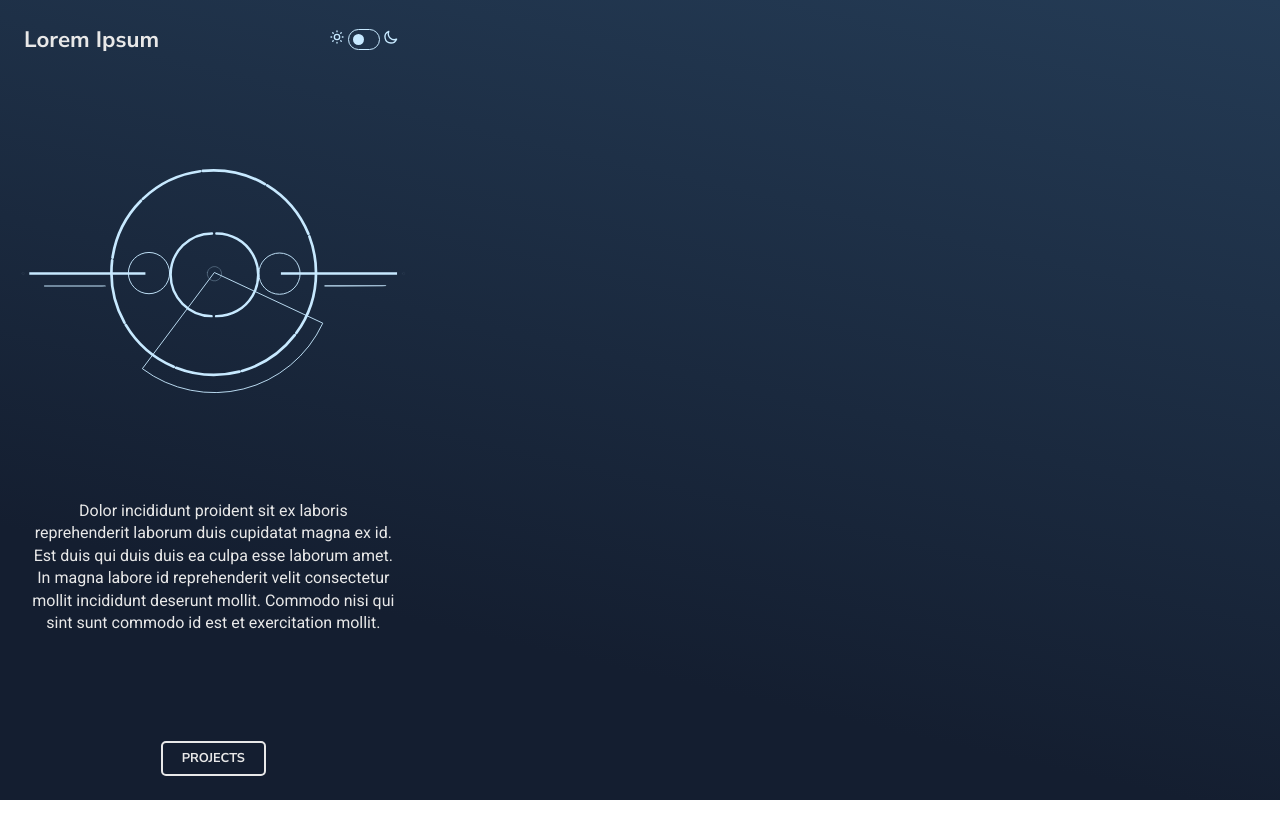
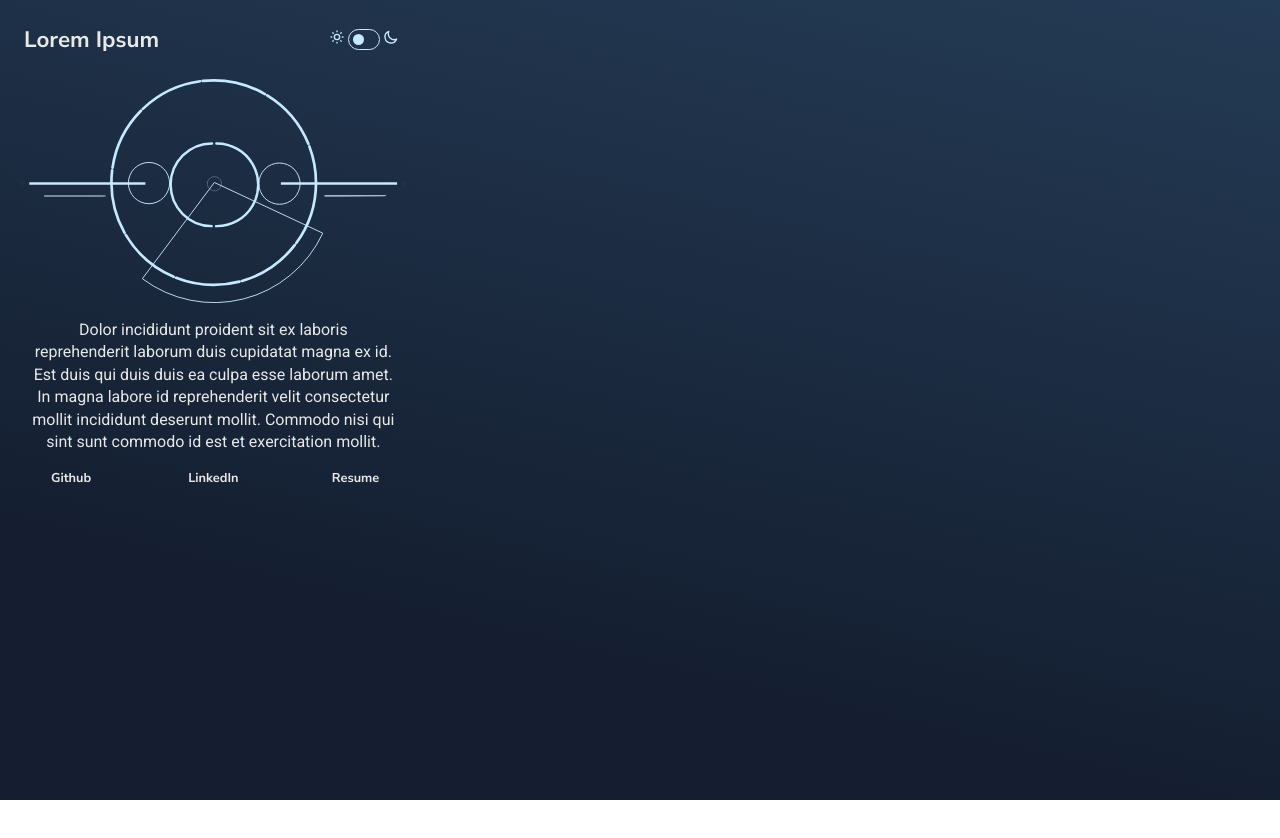
Before and after one commit to EnriOv/portfolio2.0, a React (Create React App) app in the folder 2. Application/: page / in a window 1280 px wide. Shown: the top 838 px of the page. After the commit the page ends 800 px from the top, so only its background shows below. Built offline with nearby package versions, Linux system fonts and the light colour scheme.

Commit message:
Modified logic of welcome component to adjust the needs of the desktop view.

```diff
--- a/2. Application/src/AppLogic.js
+++ b/2. Application/src/AppLogic.js
@@ -33,9 +33,9 @@ const AppLogic = () => {
     const checkDisplayType = () => {
         switch(displayType) {
             case 'desktop':
-                return <DesktopView />
+                return <DesktopView displayType={displayType}/>
             case 'phone':
-                return <PhoneView />
+                return <PhoneView displayType={displayType}/>
             default:
                 return <ProjectCard />
         }
--- a/2. Application/src/components/DesktopView/DesktopView.css
+++ b/2. Application/src/components/DesktopView/DesktopView.css
@@ -6,6 +6,12 @@
   height: 100%;
 }
 
-.desk-topnav {
+.desc-cont {
   grid-area: 1 / 1 / 2 / 2;
 }
+
+.desk-topnav {
+}
+
+.desk-welcome {
+}
--- a/2. Application/src/components/DesktopView/DesktopView.js
+++ b/2. Application/src/components/DesktopView/DesktopView.js
@@ -4,12 +4,14 @@ import WelcomeComp from '../WelcomeComp/WelcomeComp';
 
 import './DesktopView.css';
 
-const DesktopView = () => {
+const DesktopView = (props) => {
+    const {displayType} = props;
+
     return (
         <div className='desktop-view'>
             <div className='desc-cont'>
                 <TopNav className='desk-topnav'/>
-                <WelcomeComp className='welcome-cont'/>
+                <WelcomeComp className='desk-welcome' displayType={displayType}/>
             </div>
 
 
--- a/2. Application/src/components/PhoneView/PhoneView.js
+++ b/2. Application/src/components/PhoneView/PhoneView.js
@@ -5,8 +5,8 @@ import TopNav from '../TopNav/TopNav';
 
 import './PhoneView.css';
 
-const PhoneView = () => {
-    const {showInfo, handleShowInfo, handleView, displayComp} = PhoneViewLogic();
+const PhoneView = (props) => {
+    const {showInfo, handleShowInfo, handleView, displayComp} = PhoneViewLogic(props);
 
     return (
         <div className='phone-view'>
--- a/2. Application/src/components/PhoneView/PhoneViewLogic.js
+++ b/2. Application/src/components/PhoneView/PhoneViewLogic.js
@@ -3,7 +3,8 @@ import {useState} from 'react';
 import ProjectsComp from '../ProjectsComp/ProjectsComp';
 import WelcomeComp from '../WelcomeComp/WelcomeComp';
 
-const PhoneViewLogic = () => {
+const PhoneViewLogic = (props) => {
+    const {displayType} = props;
     const [showInfo, setShowInfo] = useState(false);
     const [view, setView] = useState('home');
 
@@ -45,7 +46,10 @@ const PhoneViewLogic = () => {
     const displayComp = () => {
         switch(view) {
             case 'home':
-                return <WelcomeComp className='welcome-cont' onClickProjects={handleProjBut}/>
+                return <WelcomeComp
+                        className='welcome-cont'
+                        onClickProjects={handleProjBut}
+                        displayType={displayType}/>
             case 'projects':
                 return <ProjectsComp onClickShowInfo={handleShowInfo}/>
             default:
--- a/2. Application/src/components/WelcomeComp/WelcomeComp.js
+++ b/2. Application/src/components/WelcomeComp/WelcomeComp.js
@@ -4,17 +4,13 @@ import WelcomeCompLogic from './WelcomeCompLogic';
 import './WelcomeComp.css';
 
 const WelcomeComp = (props) => {
-    const {className, onClickProjects} = props;
-
-    WelcomeCompLogic();
+    const {handleDisplayType} = WelcomeCompLogic(props);
 
     return (
-        <div className={className}>
+        <div className={props.className}>
             <RobotIntDraw className='main-draw' />
             <p className='presentation'>Dolor incididunt proident sit ex laboris reprehenderit laborum duis cupidatat magna ex id. Est duis qui duis duis ea culpa esse laborum amet. In magna labore id reprehenderit velit consectetur mollit incididunt deserunt mollit. Commodo nisi qui sint sunt commodo id est et exercitation mollit.</p>
-            <div className='but-container'>
-                <button className='but projects-but' onClick={() => onClickProjects()}>PROJECTS</button>
-            </div>
+            {handleDisplayType()}
         </div>
     )
 }
--- a/2. Application/src/components/WelcomeComp/WelcomeCompLogic.js
+++ b/2. Application/src/components/WelcomeComp/WelcomeCompLogic.js
@@ -2,10 +2,12 @@ import { useEffect, useRef } from 'react';
 
 import anime from 'animejs/lib/anime.es.js';
 
-const WelcomeCompLogic = () => {
+const WelcomeCompLogic = (props) => {
+    const {onClickProjects, displayType} = props;
     const animationRef = useRef(null);
 
     useEffect(() => {
+        /* Animation of the 'RobotIntDraw' svg drawing */
         animationRef.current = anime({
             targets: ".rotate-pie",
             keyframes: [
@@ -19,7 +21,33 @@ const WelcomeCompLogic = () => {
         });
     }, []);
 
-    return {}
+    /*
+        Function handles the selection of which type of buttons to display
+        depending of the display type
+    */
+    const handleDisplayType = () => {
+        switch(displayType) {
+            case 'phone':
+                return (
+                    <div className='but-container'>
+                        <button className='but projects-but' onClick={() => onClickProjects()}>PROJECTS</button>
+                    </div>
+                );
+            case 'desktop':
+                console.log('desktop-view')
+                return (
+                    <div className='but-container'>
+                        <button className='but'>Github</button>
+                        <button className='but'>LinkedIn</button>
+                        <button className='but'>Resume</button>
+                    </div>
+                );
+            default:
+                return <h2>Error: No homepage to display</h2>
+        }
+    }
+
+    return {handleDisplayType}
 }
 
 export default WelcomeCompLogic;
```
